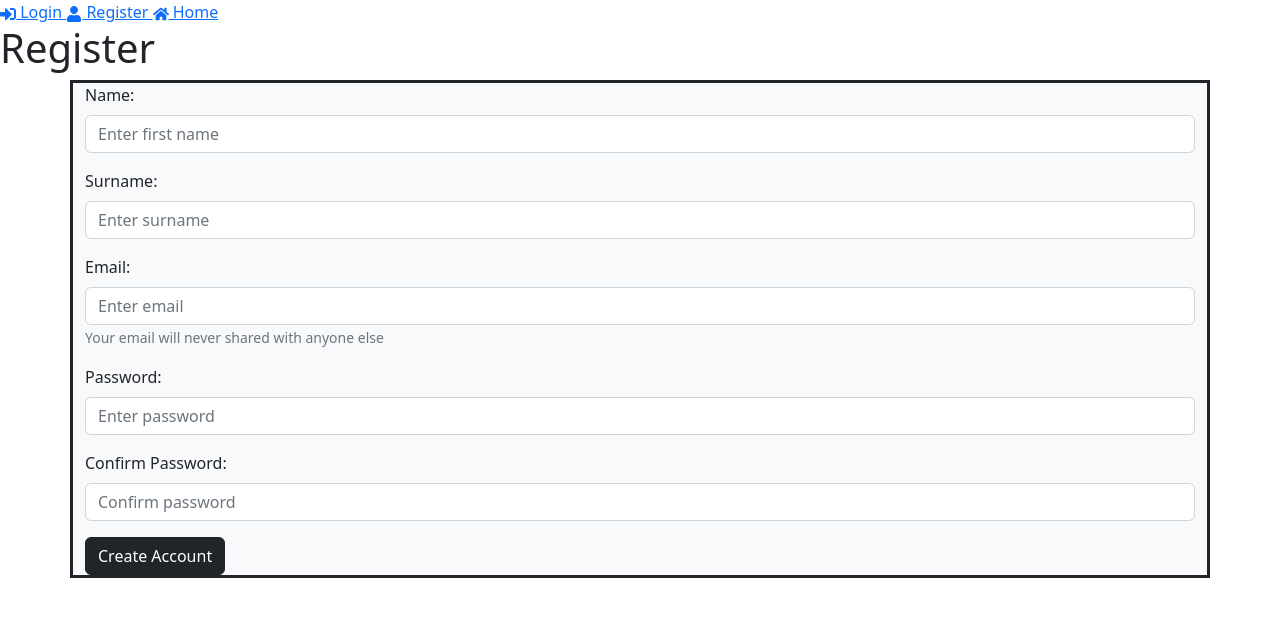
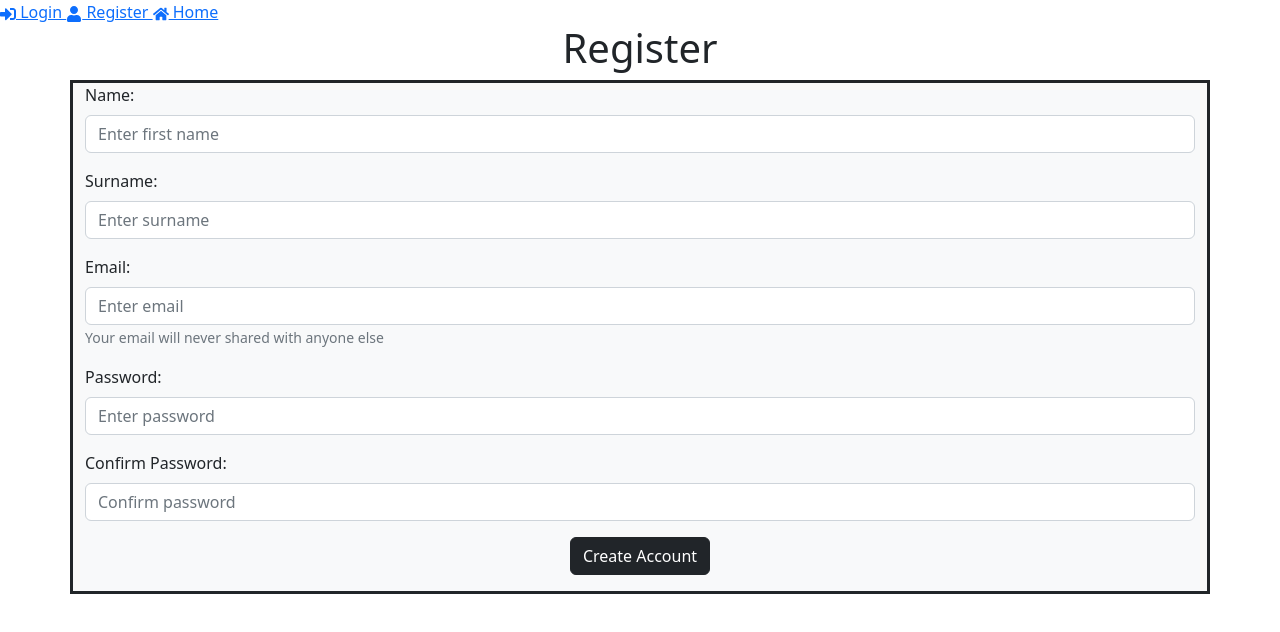
Before and after one commit to the-nonlinearity/docker-compose-rest-react-boilerplate, a React (Create React App) app in the folder frontend/: page /register in a window 1280 px wide. Shown: the top 632 px of the page. Built offline with nearby package versions, Linux system fonts and the light colour scheme.

Commit message:
add further (still rudimentary) bootstrap styling to registry page

```diff
--- a/frontend/src/pages/Register/index.tsx
+++ b/frontend/src/pages/Register/index.tsx
@@ -44,7 +44,7 @@ export function Register () {
 
   return (
     <div>
-      <h1>Register</h1>
+      <h1 className="text-center">Register</h1>
       <Container className="bg-light border border-dark border-3">
 
       <Form onSubmit={handleSubmit}>
@@ -81,6 +81,8 @@ export function Register () {
           <Form.Label>Confirm Password:</Form.Label>
           <Form.Control type="password" placeholder="Confirm password" onChange={handleFormChange} name="passwordConfirm" value={passwordConfirm} required/>
           </Form.Group>
+          <Container className="align-content-center text-center justify-content-center mb-2 pb-2">
+
         {!pendingSubmit
           ? <Button
           type="submit"
@@ -99,6 +101,7 @@ export function Register () {
           <span className="visually-hidden">Loading...</span>
         </Button>
         }
+          </Container>
         </Form>
 
       </Container>
```
